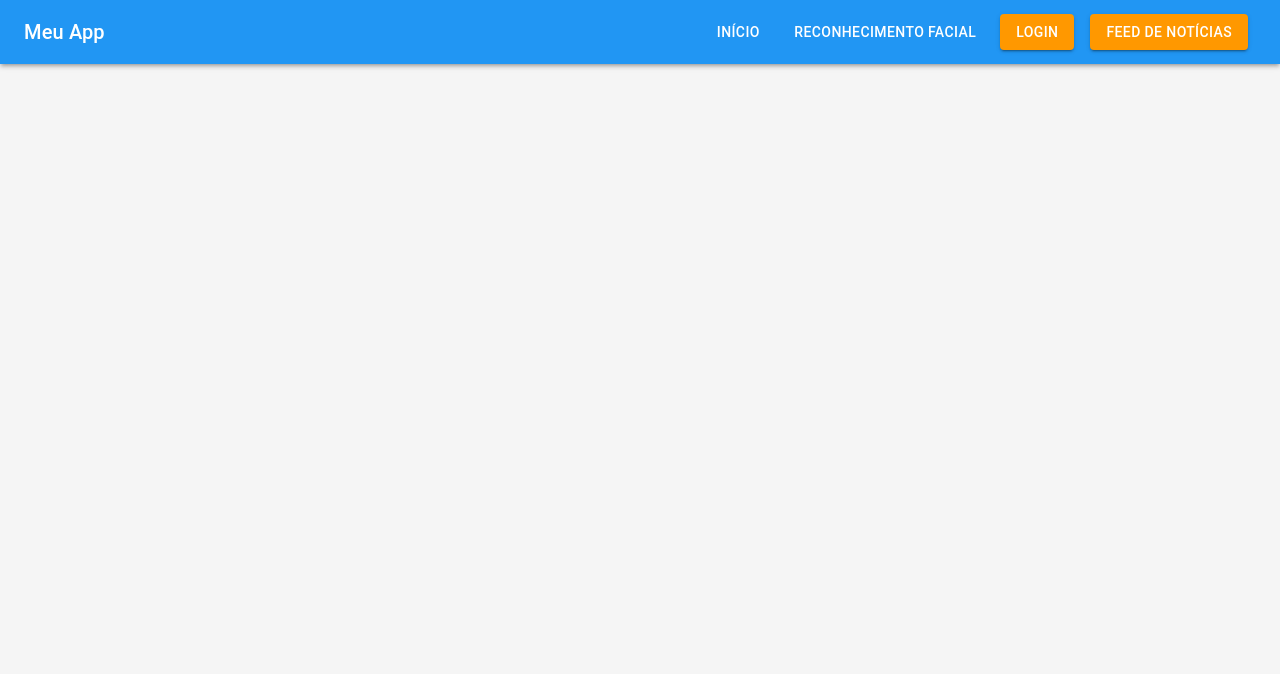
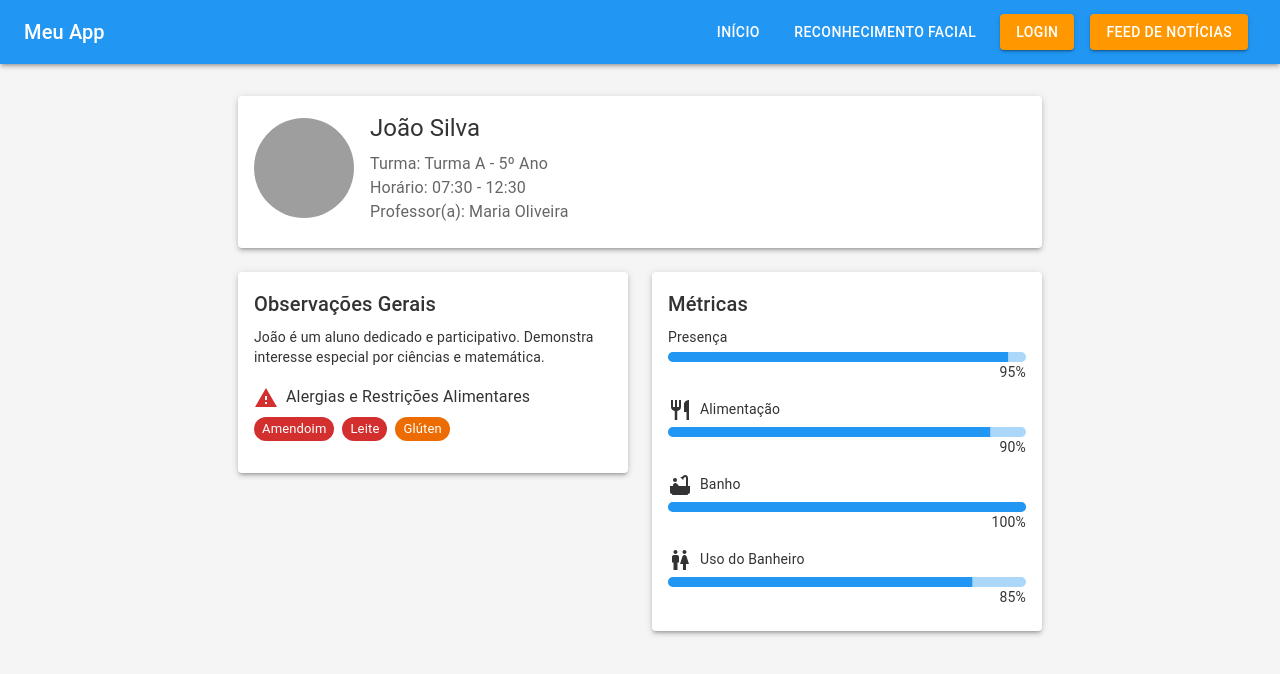
Before and after one commit to viniciusrad/creche-app-front, a React (Create React App) app: page /aluno-perfil in a window 1280 px wide. Shown: the top 674 px of the page. Built offline with nearby package versions, Linux system fonts and the light colour scheme; grey boxes are pictures that could not be loaded.

Commit message:
feat - inlclusão da pagina perfil do aluno

```diff
--- a/src/App.js
+++ b/src/App.js
@@ -11,6 +11,9 @@ import FeedNoticias from './pages/FeedNoticias';
 import ClasseDetalhes from './pages/ClasseDetalhes';
 import 'bootstrap/dist/css/bootstrap.min.css';
 import AcompanhamentoEntradaSaida from './pages/AcompanhamentoEntradaSaida';
+import AlunoPerfil from './pages/AlunoPerfil';
+
+
 function App() {
   return (
     <ThemeProvider theme={theme}>
@@ -25,7 +28,7 @@ function App() {
             <Route path="/feed" element={<FeedNoticias />} />
             <Route path="/classe-detalhes/" element={<ClasseDetalhes />} />
             <Route path="/acompanhamento-entrada-saida" element={<AcompanhamentoEntradaSaida />} />
-
+            <Route path="/aluno-perfil" element={<AlunoPerfil />} />
           </Routes>
         </Box>
       </Container>
--- /dev/null
+++ b/src/pages/AlunoPerfil.js
@@ -0,0 +1,178 @@
+import React from 'react';
+import {
+  Container,
+  Card,
+  CardContent,
+  Typography,
+  Avatar,
+  Grid,
+  Box,
+  Chip,
+  LinearProgress
+} from '@mui/material';
+import {
+  Warning as WarningIcon,
+  Restaurant as RestaurantIcon,
+  Bathtub as BathtubIcon,
+  Wc as WcIcon
+} from '@mui/icons-material';
+
+const AlunoPerfil = () => {
+  // Dados mockados do aluno
+  const aluno = {
+    nome: "João Silva",
+    turma: "Turma A - 5º Ano",
+    horario: "07:30 - 12:30",
+    professor: "Maria Oliveira",
+    imagem: "https://source.unsplash.com/300x300/?child",
+    observacoes: "João é um aluno dedicado e participativo. Demonstra interesse especial por ciências e matemática.",
+    alergias: ["Amendoim", "Leite"],
+    restricoesAlimentares: ["Glúten"],
+    presenca: 95,
+    alimentacao: 90,
+    banho: 100,
+    usoBanheiro: 85
+  };
+
+  return (
+    <Container maxWidth="md" sx={{ mt: 4 }}>
+      <Grid container spacing={3}>
+        {/* Card principal */}
+        <Grid item xs={12}>
+          <Card elevation={3}>
+            <CardContent>
+              <Grid container spacing={2} alignItems="center">
+                <Grid item>
+                  <Avatar
+                    src={aluno.imagem}
+                    sx={{ width: 100, height: 100 }}
+                  />
+                </Grid>
+                <Grid item xs>
+                  <Typography variant="h5" component="h1" gutterBottom>
+                    {aluno.nome}
+                  </Typography>
+                  <Typography variant="body1" color="textSecondary">
+                    Turma: {aluno.turma}
+                  </Typography>
+                  <Typography variant="body1" color="textSecondary">
+                    Horário: {aluno.horario}
+                  </Typography>
+                  <Typography variant="body1" color="textSecondary">
+                    Professor(a): {aluno.professor}
+                  </Typography>
+                </Grid>
+              </Grid>
+            </CardContent>
+          </Card>
+        </Grid>
+
+        {/* Card de observações e alergias */}
+        <Grid item xs={12} md={6}>
+          <Card elevation={3}>
+            <CardContent>
+              <Typography variant="h6" gutterBottom>
+                Observações Gerais
+              </Typography>
+              <Typography variant="body2" paragraph>
+                {aluno.observacoes}
+              </Typography>
+              <Box mt={2}>
+                <Typography variant="subtitle1" gutterBottom>
+                  <WarningIcon color="error" sx={{ verticalAlign: 'middle', mr: 1 }} />
+                  Alergias e Restrições Alimentares
+                </Typography>
+                {aluno.alergias.map((alergia, index) => (
+                  <Chip
+                    key={index}
+                    label={alergia}
+                    color="error"
+                    size="small"
+                    sx={{ mr: 1, mb: 1 }}
+                  />
+                ))}
+                {aluno.restricoesAlimentares.map((restricao, index) => (
+                  <Chip
+                    key={index}
+                    label={restricao}
+                    color="warning"
+                    size="small"
+                    sx={{ mr: 1, mb: 1 }}
+                  />
+                ))}
+              </Box>
+            </CardContent>
+          </Card>
+        </Grid>
+
+        {/* Card de métricas */}
+        <Grid item xs={12} md={6}>
+          <Card elevation={3}>
+            <CardContent>
+              <Typography variant="h6" gutterBottom>
+                Métricas
+              </Typography>
+              <Box mb={2}>
+                <Typography variant="body2" gutterBottom>
+                  Presença
+                </Typography>
+                <LinearProgress
+                  variant="determinate"
+                  value={aluno.presenca}
+                  sx={{ height: 10, borderRadius: 5 }}
+                />
+                <Typography variant="body2" align="right">
+                  {aluno.presenca}%
+                </Typography>
+              </Box>
+              <Box mb={2}>
+                <Typography variant="body2" gutterBottom>
+                  <RestaurantIcon sx={{ verticalAlign: 'middle', mr: 1 }} />
+                  Alimentação
+                </Typography>
+                <LinearProgress
+                  variant="determinate"
+                  value={aluno.alimentacao}
+                  sx={{ height: 10, borderRadius: 5 }}
+                />
+                <Typography variant="body2" align="right">
+                  {aluno.alimentacao}%
+                </Typography>
+              </Box>
+              <Box mb={2}>
+                <Typography variant="body2" gutterBottom>
+                  <BathtubIcon sx={{ verticalAlign: 'middle', mr: 1 }} />
+                  Banho
+                </Typography>
+                <LinearProgress
+                  variant="determinate"
+                  value={aluno.banho}
+                  sx={{ height: 10, borderRadius: 5 }}
+                />
+                <Typography variant="body2" align="right">
+                  {aluno.banho}%
+                </Typography>
+              </Box>
+              <Box>
+                <Typography variant="body2" gutterBottom>
+                  <WcIcon sx={{ verticalAlign: 'middle', mr: 1 }} />
+                  Uso do Banheiro
+                </Typography>
+                <LinearProgress
+                  variant="determinate"
+                  value={aluno.usoBanheiro}
+                  sx={{ height: 10, borderRadius: 5 }}
+                />
+                <Typography variant="body2" align="right">
+                  {aluno.usoBanheiro}%
+                </Typography>
+              </Box>
+            </CardContent>
+          </Card>
+        </Grid>
+      </Grid>
+    </Container>
+  );
+};
+
+export default AlunoPerfil;
--- a/src/pages/Home.js
+++ b/src/pages/Home.js
@@ -6,6 +6,7 @@ import FaceIcon from '@mui/icons-material/Face';
 import FeedIcon from '@mui/icons-material/Feed';
 import GroupIcon from '@mui/icons-material/Group';
 import DirectionsBusIcon from '@mui/icons-material/DirectionsBus';
+import AlunoPerfilIcon from '@mui/icons-material/Person';
 function Home() {
   const navigate = useNavigate();
 
@@ -15,6 +16,8 @@ function Home() {
     { icon: <FeedIcon fontSize="large" />, label: 'Feed de notícias', path: '/feed' },
     { icon: <GroupIcon fontSize="large" />, label: 'Turmas', path: '/classe-detalhes' },
     { icon: <DirectionsBusIcon fontSize="large" />, label: 'Acompanhamento de Entrada/Saída', path: '/acompanhamento-entrada-saida' },
+    { icon: <FaceIcon fontSize="large" />, label: 'Perfil do Aluno', path: '/aluno-perfil' },
+
     { icon: null, label: 'Em breve', path: null },
     { icon: null, label: 'Em breve', path: null },
     { icon: null, label: 'Em breve', path: null },
```
